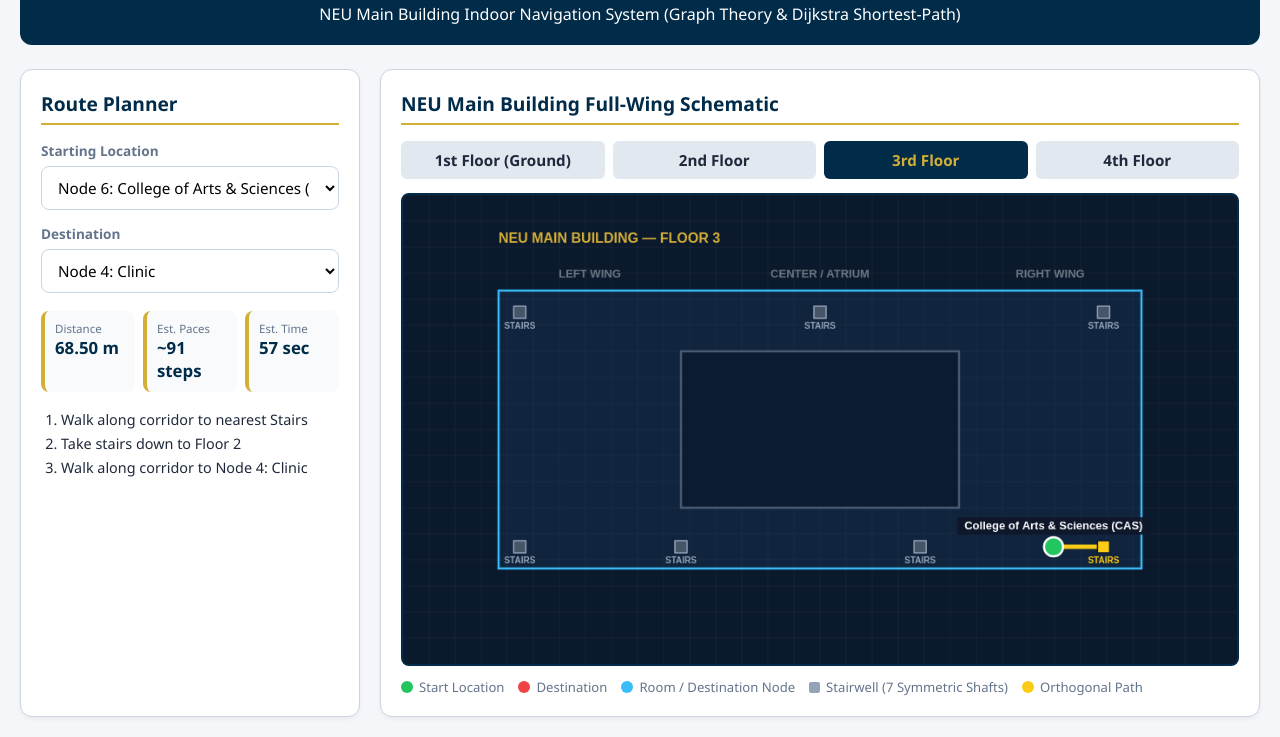
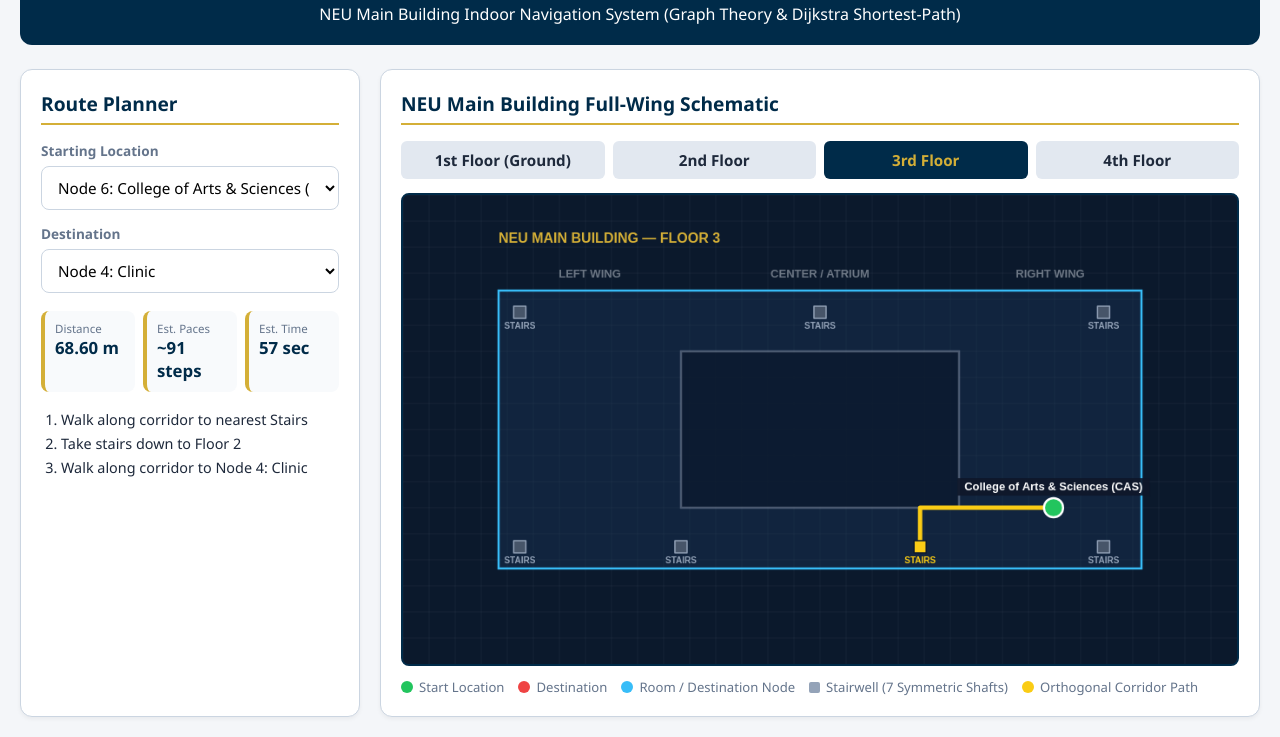
Before and after one commit to Luckzeyyy/pathfindr-neu, a plain HTML site: page index.html in a window 1280 px wide. Shown: the part 86-823 px from the top of the page. Drawn offline with Linux system fonts and the light colour scheme.

Commit message:
Update index.html

```diff
--- a/index.html
+++ b/index.html
@@ -23,9 +23,8 @@
     .card { background: var(--card-bg); padding: 20px; border-radius: 12px; border: 1px solid var(--border); box-shadow: 0 2px 4px rgba(0,0,0,0.05); }
     .card h2 { font-size: 1.2rem; color: var(--primary); margin-bottom: 16px; border-bottom: 2px solid var(--accent); padding-bottom: 6px; }
     label { display: block; font-size: 0.85rem; font-weight: 600; margin-bottom: 6px; color: var(--muted); }
-    select, button { width: 100%; padding: 10px 12px; border-radius: 8px; border: 1px solid var(--border); font-size: 0.95rem; margin-bottom: 14px; }
-    select { background-color: #FFFFFF; cursor: pointer; }
-    button { background: var(--primary); color: white; font-weight: 600; border: none; cursor: pointer; transition: 0.2s; }
+    select { width: 100%; padding: 10px 12px; border-radius: 8px; border: 1px solid var(--border); font-size: 0.95rem; margin-bottom: 14px; background-color: #FFFFFF; cursor: pointer; }
+    button { width: 100%; padding: 10px 12px; border-radius: 8px; border: none; font-size: 0.95rem; background: var(--primary); color: white; font-weight: 600; cursor: pointer; transition: 0.2s; }
     button:hover { background: #00406B; }
     .floor-tabs { display: flex; gap: 8px; margin-bottom: 14px; flex-wrap: wrap; }
     .tab-btn { flex: 1; padding: 9px; background: #E2E8F0; color: var(--text); border-radius: 6px; font-weight: 600; margin-bottom: 0; }
@@ -84,23 +83,29 @@
         <span><i class="dot" style="background:#EF4444"></i> Destination</span>
         <span><i class="dot" style="background:#38BDF8"></i> Room / Destination Node</span>
         <span><i class="sq" style="background:#94A3B8"></i> Stairwell (7 Symmetric Shafts)</span>
-        <span><i class="dot" style="background:#FACC15"></i> Orthogonal Path</span>
+        <span><i class="dot" style="background:#FACC15"></i> Orthogonal Corridor Path</span>
       </div>
     </div>
   </div>
 
   <script>
+    // Main Corridor Loop coordinates matching the drawn red rectangle:
+    // Top Horizontal Corridor: y = 0.2963 (y = 160px, just above inner atrium)
+    // Bottom Horizontal Corridor: y = 0.6667 (y = 360px, aligned along bottom of inner atrium & Cashier/MPH)
+    // Left Vertical Corridor: x = 0.22 (x = 211px)
+    // Right Vertical Corridor: x = 0.78 (x = 749px)
+
     // 10 Primary Destination Nodes (0..9)
     const nodes = [
       { id: 0, name: "Node 0: Quadrangle", floor: 1, x: 0.3333, y: 0.50, type: "room" },
       { id: 1, name: "Node 1: Canteen", floor: 1, x: 0.50, y: 0.50, type: "room" },
-      { id: 2, name: "Node 2: Bookstore", floor: 1, x: 0.22, y: 0.75, type: "room" },
+      { id: 2, name: "Node 2: Bookstore", floor: 1, x: 0.22, y: 0.6667, type: "room" },
       { id: 3, name: "Node 3: Cashier", floor: 2, x: 0.3333, y: 0.6667, type: "room" },
       { id: 4, name: "Node 4: Clinic", floor: 2, x: 0.50, y: 0.50, type: "room" },
       { id: 5, name: "Node 5: Multi-Purpose Hall (MPH)", floor: 2, x: 0.1146, y: 0.6667, type: "room" },
-      { id: 6, name: "Node 6: College of Arts & Sciences (CAS)", floor: 3, x: 0.78, y: 0.75, type: "room" },
+      { id: 6, name: "Node 6: College of Arts & Sciences (CAS)", floor: 3, x: 0.78, y: 0.6667, type: "room" },
       { id: 7, name: "Node 7: NEU Hall", floor: 4, x: 0.78, y: 0.50, type: "room" },
-      { id: 8, name: "Node 8: Office of Student Discipline", floor: 4, x: 0.70, y: 0.75, type: "room" },
+      { id: 8, name: "Node 8: Office of Student Discipline", floor: 4, x: 0.6667, y: 0.6667, type: "room" },
       { id: 9, name: "Node 9: Basketball Court", floor: 4, x: 0.22, y: 0.50, type: "room" }
     ];
 
@@ -131,19 +136,20 @@
       });
     });
 
-    // Invisible 90-degree hallway corner waypoints
+    // Invisible 90-degree hallway waypoints forming the exact red-rectangle loop
     const hallJunctions = [
-      { code: "LT_CORNER", x: 0.22, y: 0.25 },
-      { code: "LB_CORNER", x: 0.22, y: 0.6667 },
-      { code: "LB_BOT", x: 0.22, y: 0.75 },
-      { code: "IN_BL", x: 0.3333, y: 0.6667 },
-      { code: "IN_BR", x: 0.6667, y: 0.6667 },
-      { code: "IN_TR", x: 0.6667, y: 0.25 },
-      { code: "IN_TL", x: 0.3333, y: 0.25 },
-      { code: "MID_R", x: 0.6667, y: 0.50 },
-      { code: "RB_CORNER", x: 0.78, y: 0.6667 },
-      { code: "RT_BOT", x: 0.78, y: 0.75 },
-      { code: "RT_TOP", x: 0.78, y: 0.25 }
+      { code: "LOOP_TL", x: 0.22, y: 0.2963 },    // Top-Left corner of corridor loop
+      { code: "LOOP_TM", x: 0.50, y: 0.2963 },    // Top-Center junction (connects CT stairs & Clinic/Canteen)
+      { code: "LOOP_TR", x: 0.78, y: 0.2963 },    // Top-Right corner of corridor loop
+      { code: "LOOP_BL", x: 0.22, y: 0.6667 },    // Bottom-Left corner of corridor loop
+      { code: "LOOP_BM_L", x: 0.3333, y: 0.6667 },// Bottom-Center-Left junction (Cashier & CBL stairs)
+      { code: "LOOP_BM", x: 0.50, y: 0.6667 },    // Bottom-Center junction (connects directly up to Clinic/Canteen)
+      { code: "LOOP_BM_R", x: 0.62, y: 0.6667 },  // Bottom-Center-Right junction (CBR stairs)
+      { code: "LOOP_BR", x: 0.78, y: 0.6667 },    // Bottom-Right corner of corridor loop
+      { code: "LT_STUB", x: 0.14, y: 0.2963 },    // Orthogonal connector to Left-Top Stairs
+      { code: "LB_STUB", x: 0.14, y: 0.6667 },    // Orthogonal connector to Left-Bottom Stairs
+      { code: "RT_STUB", x: 0.84, y: 0.2963 },    // Orthogonal connector to Right-Top Stairs
+      { code: "RB_STUB", x: 0.84, y: 0.6667 }     // Orthogonal connector to Right-Bottom Stairs
     ];
 
     const hallNodeMap = {};
@@ -153,7 +159,7 @@
         hallNodeMap[`${h.code}_${f}`] = id;
         nodes.push({
           id,
-          name: `Hallway Corner (${h.code})`,
+          name: `Hallway (${h.code})`,
           floor: f,
           x: h.x,
           y: h.y,
@@ -165,7 +171,7 @@
     const S = (code, f) => stairNodeMap[`${code}_${f}`];
     const H = (code, f) => hallNodeMap[`${code}_${f}`];
 
-    // Orthogonal (Rook-only) edges — paths stay strictly along horizontal & vertical corridors
+    // Strictly orthogonal (Rook-only) edges along the red-rectangle loop
     const edges = [
       // Vertical stair shafts across Floors 1 -> 2 -> 3 -> 4 (16.5m per floor)
       ...stairShafts.flatMap(s => [
@@ -174,70 +180,63 @@
         [S(s.code, 3), S(s.code, 4), 16.5]
       ]),
 
-      // Base orthogonal hallway grid on all 4 floors
+      // Main Corridor Loop + Orthogonal Stair Spurs on all 4 floors
       ...[1, 2, 3, 4].flatMap(f => [
-        // Bottom horizontal corridor (y = 0.75) from Left-Bottom Stairs to Right-Bottom Stairs
-        [S("LB", f), H("LB_BOT", f), 6.0],
-        [H("LB_BOT", f), S("CBL", f), 16.5],
-        [S("CBL", f), S("CBR", f), 18.0],
-        [S("CBR", f), H("RT_BOT", f), 16.0],
-        [H("RT_BOT", f), S("RB", f), 5.0],
+        // Top horizontal corridor (y = 0.2963)
+        [H("LOOP_TL", f), H("LOOP_TM", f), 26.0],
+        [H("LOOP_TM", f), H("LOOP_TR", f), 26.0],
 
-        // Top horizontal corridor (y = 0.25) from Left-Top Stairs to Right-Top Stairs
-        [S("LT", f), H("LT_CORNER", f), 6.0],
-        [H("LT_CORNER", f), H("IN_TL", f), 12.0],
-        [H("IN_TL", f), S("CT", f), 14.0],
-        [S("CT", f), H("IN_TR", f), 14.0],
-        [H("IN_TR", f), H("RT_TOP", f), 12.0],
-        [H("RT_TOP", f), S("RT", f), 5.0],
+        // Bottom horizontal corridor (y = 0.6667)
+        [H("LOOP_BL", f), H("LOOP_BM_L", f), 12.0],
+        [H("LOOP_BM_L", f), H("LOOP_BM", f), 14.0],
+        [H("LOOP_BM", f), H("LOOP_BM_R", f), 12.0],
+        [H("LOOP_BM_R", f), H("LOOP_BR", f), 14.0],
 
-        // Left wing vertical corridor (x = 0.22)
-        [H("LT_CORNER", f), H("LB_CORNER", f), 20.0],
-        [H("LB_CORNER", f), H("LB_BOT", f), 6.0],
+        // Left & Right vertical corridors (x = 0.22 and x = 0.78)
+        [H("LOOP_TL", f), H("LOOP_BL", f), 24.0],
+        [H("LOOP_TR", f), H("LOOP_BR", f), 24.0],
 
-        // Inner bottom horizontal corridor (y = 0.6667) connecting Left, Center, and Right wings
-        [H("LB_CORNER", f), H("IN_BL", f), 12.0],
-        [H("IN_BL", f), H("IN_BR", f), 22.0],
-        [H("IN_BR", f), H("RB_CORNER", f), 12.0],
+        // Orthogonal 90-degree connections from the 7 stairwells into the corridor loop
+        [S("LT", f), H("LT_STUB", f), 3.0],
+        [H("LT_STUB", f), H("LOOP_TL", f), 6.0],
 
-        // Inner left & right vertical corridors
-        [H("IN_TL", f), H("IN_BL", f), 20.0],
-        [H("IN_TR", f), H("MID_R", f), 12.0],
-        [H("MID_R", f), H("IN_BR", f), 10.0],
+        [S("LB", f), H("LB_STUB", f), 5.0],
+        [H("LB_STUB", f), H("LOOP_BL", f), 6.0],
 
-        // Right wing vertical corridor (x = 0.78)
-        [H("RT_TOP", f), H("RB_CORNER", f), 20.0],
-        [H("RB_CORNER", f), H("RT_BOT", f), 6.0]
+        [S("CT", f), H("LOOP_TM", f), 4.0],
+        [S("CBL", f), H("LOOP_BM_L", f), 6.0],
+        [S("CBR", f), H("LOOP_BM_R", f), 6.0],
+
+        [S("RT", f), H("RT_STUB", f), 3.0],
+        [H("RT_STUB", f), H("LOOP_TR", f), 5.0],
+
+        [S("RB", f), H("RB_STUB", f), 5.0],
+        [H("RB_STUB", f), H("LOOP_BR", f), 5.0]
       ]),
 
       // Floor 1 Room Connections
-      [2, S("LB", 1), 6.0],
-      [2, H("LB_CORNER", 1), 6.0],
-      [2, S("CBL", 1), 16.5],
-      [0, H("IN_TL", 1), 12.0],
-      [0, H("IN_BL", 1), 10.0],
-      [0, 1, 30.0],
-      [1, S("CT", 1), 14.0],
-      [1, H("MID_R", 1), 14.0],
+      [2, H("LOOP_BL", 1), 0.1],     // Bookstore on bottom-left loop corner (0.22, 0.6667)
+      [0, H("LOOP_BM_L", 1), 10.0],   // Quadrangle (0.3333, 0.50) connects vertically to y=0.6667
+      [0, 1, 30.0],                   // Quadrangle <-> Canteen
+      [1, H("LOOP_TM", 1), 14.0],     // Canteen (0.50, 0.50) connects vertically to top loop
+      [1, H("LOOP_BM", 1), 14.0],     // Canteen (0.50, 0.50) connects vertically to bottom loop
 
-      // Floor 2 Room Connections (Clinic reachable from both Right-Bottom and Right-Top corridors)
-      [5, H("LB_CORNER", 2), 6.65],
-      [3, H("IN_BL", 2), 0.1],
-      [3, S("CBL", 2), 10.15],
-      [4, S("CT", 2), 14.0],
-      [4, H("MID_R", 2), 14.0],
+      // Floor 2 Room Connections
+      [5, H("LB_STUB", 2), 2.0],      // Multi-Purpose Hall (0.1146, 0.6667) along bottom-left corridor
+      [3, H("LOOP_BM_L", 2), 0.1],    // Cashier on inner bottom-left vertex (0.3333, 0.6667)
+      [4, H("LOOP_TM", 2), 14.0],     // Clinic (0.50, 0.50) connects straight up to top loop
+      [4, H("LOOP_BM", 2), 14.0],     // Clinic (0.50, 0.50) connects straight down to bottom loop
 
       // Floor 3 Room Connections
-      [6, S("RB", 3), 5.0],
-      [6, H("RT_BOT", 3), 0.1],
+      [6, H("LOOP_BR", 3), 0.1],      // CAS on bottom-right loop corner (0.78, 0.6667)
 
       // Floor 4 Room Connections
-      [9, H("LT_CORNER", 4), 12.0],
-      [9, H("LB_CORNER", 4), 12.0],
-      [7, H("RT_TOP", 4), 16.0],
-      [7, H("RB_CORNER", 4), 16.0],
-      [8, S("CBR", 4), 8.0],
-      [8, H("RT_BOT", 4), 8.0]
+      [9, H("LOOP_TL", 4), 12.0],     // Basketball Court (0.22, 0.50) on left vertical corridor
+      [9, H("LOOP_BL", 4), 12.0],
+      [7, H("LOOP_TR", 4), 12.0],     // NEU Hall (0.78, 0.50) on right vertical corridor
+      [7, H("LOOP_BR", 4), 12.0],
+      [8, H("LOOP_BM_R", 4), 4.0],    // Office of Student Discipline (0.6667, 0.6667) on bottom corridor
+      [8, H("LOOP_BR", 4), 10.0]
     ];
 
     let currentFloor = 1;
```
